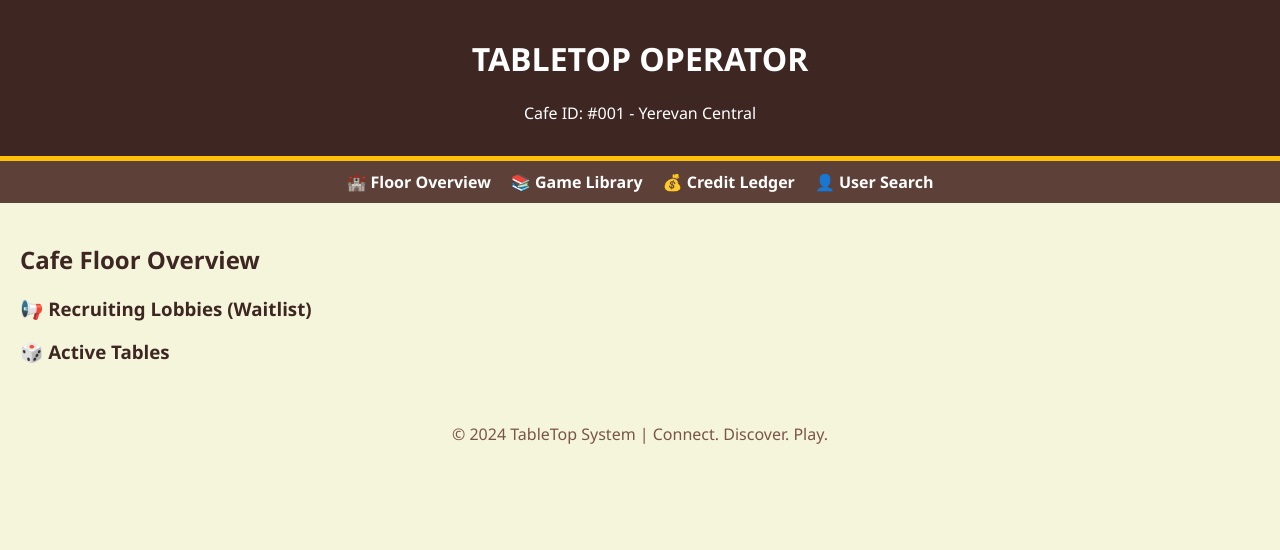
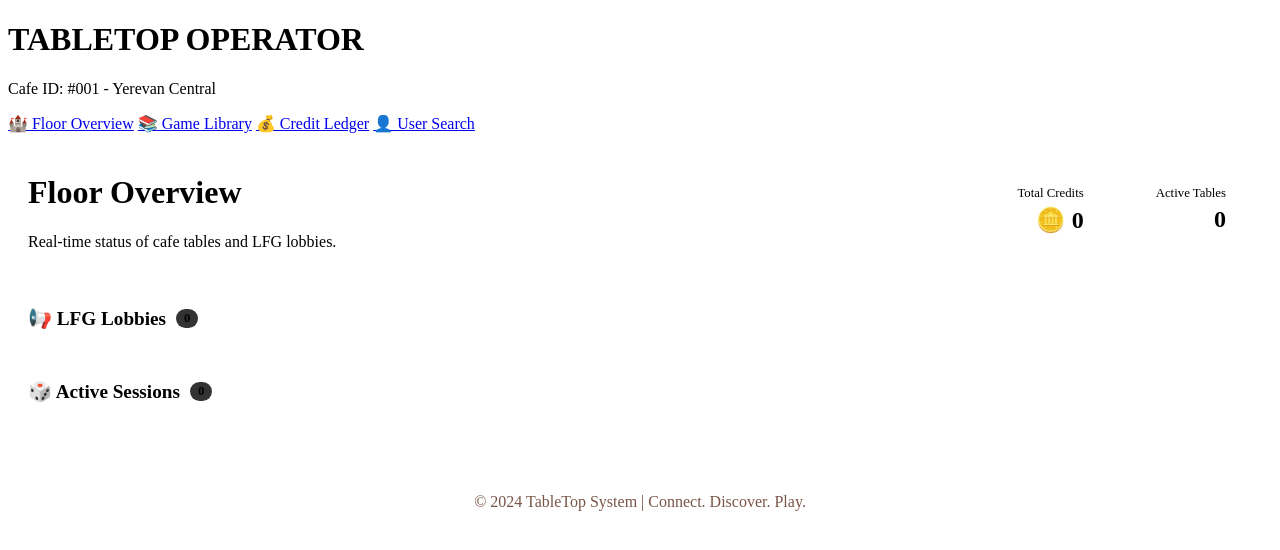
Before and after one commit to anryabrahamyan/TableTop, a Flask app: template templates/dashboard.html in a window 1280 px wide. Shown: the top 550 px of the page. Run offline with Flask 3, Linux system fonts and the light colour scheme; the template is opened without the code that fills it, so the values that code supplies are empty; some web fonts are replaced.

Commit message:
improve visuals

```diff
--- a/app.py
+++ b/app.py
@@ -12,11 +12,17 @@ db.init_app(app)
 
 @app.route('/')
 def dashboard():
-    # Fetch active sessions and table status for the dashboard
+    # FR.2.1: Filter lobbies by state for better floor awareness
+    recruiting_lobbies = SessionLobby.query.filter_by(status='RECRUITING').all()
     active_sessions = SessionLobby.query.filter_by(status='ACTIVE').all()
-    recruiting_sessions = SessionLobby.query.filter_by(status='RECRUITING').all()
-    return render_template('dashboard.html', active=active_sessions, recruiting=recruiting_sessions)
 
+    # FR.4.1: Pull admin profile for the Credit Ledger view
+    user = UserProfile.query.first()
+
+    return render_template('dashboard.html',
+                           recruiting=recruiting_lobbies,
+                           active=active_sessions,
+                           user=user)
 @app.route('/library')
 def library():
     # Staff view of the physical game shelf
--- a/static/css/style.css
+++ b/static/css/style.css
@@ -1,61 +1,57 @@
-:root {
-    --wood-dark: #3e2723;
-    --parchment: #f5f5dc;
-    --meeple-blue: #1976d2;
-    --forest-green: #2e7d32;
-    --accent-gold: #ffc107;
+/* Dashboard Specific Layout */
+.dashboard-header {
+    display: flex;
+    justify-content: space-between;
+    align-items: center;
+    margin-bottom: 40px;
 }
 
-body {
-    background-color: var(--parchment);
-    font-family: 'Segoe UI', Tahoma, Geneva, Verdana, sans-serif;
-    color: var(--wood-dark);
-    margin: 0;
+.stat-group { display: flex; gap: 20px; }
+
+.stat-card {
+    background: var(--card-bg);
+    padding: 15px 25px;
+    border-radius: 12px;
+    border: 1px solid rgba(255,255,255,0.1);
+    text-align: right;
 }
 
-header {
-    background-color: var(--wood-dark);
-    color: white;
-    padding: 1rem;
-    text-align: center;
-    border-bottom: 5px solid var(--accent-gold);
+.stat-card .label { display: block; font-size: 0.8rem; color: var(--muted); margin-bottom: 5px; }
+.stat-card .value { font-size: 1.5rem; font-weight: 700; color: var(--accent); }
+
+.floor-section { margin-bottom: 50px; }
+
+.section-title {
+    font-size: 1.2rem;
+    display: flex;
+    align-items: center;
+    gap: 10px;
+    margin-bottom: 20px;
+    color: var(--muted);
 }
 
-.nav-bar {
-    display: flex;
-    justify-content: center;
-    gap: 20px;
-    background: #5d4037;
-    padding: 10px;
+.section-title .count {
+    font-size: 0.8rem;
+    background: #333;
+    padding: 2px 8px;
+    border-radius: 10px;
 }
 
-.nav-bar a {
-    color: white;
-    text-decoration: none;
-    font-weight: bold;
+/* Progress Bars for LFG */
+.player-slots { margin: 20px 0; }
+.slot-text { display: flex; justify-content: space-between; font-size: 0.85rem; margin-bottom: 8px; }
+
+.progress-bar {
+    height: 8px;
+    background: #222;
+    border-radius: 4px;
+    overflow: hidden;
 }
 
-/* Card design mimicking board game components */
-.game-card {
-    background: white;
-    border: 2px solid var(--wood-dark);
-    border-radius: 8px;
-    padding: 15px;
-    margin: 10px;
-    box-shadow: 4px 4px 0px var(--wood-dark);
-    transition: transform 0.2s;
+.progress-fill {
+    height: 100%;
+    background: var(--accent);
+    transition: width 0.5s ease;
 }
 
-.game-card:hover {
-    transform: translateY(-5px);
-}
-
-.status-badge {
-    padding: 5px 10px;
-    border-radius: 20px;
-    font-size: 0.8rem;
-    color: white;
-}
-
-.available { background-color: var(--forest-green); }
-.checked-out { background-color: #d32f2f; }
+.full-width { width: 100%; box-sizing: border-box; text-align: center; }
--- a/templates/dashboard.html
+++ b/templates/dashboard.html
@@ -1,32 +1,63 @@
 {% extends "base.html" %}
 {% block content %}
 <div class="container">
-    <h2>Cafe Floor Overview</h2>
+    <div class="dashboard-header">
+        <div>
+            <h1>Floor Overview</h1>
+            <p class="subtitle">Real-time status of cafe tables and LFG lobbies.</p>
+        </div>
+        <div class="stat-group">
+            <div class="stat-card">
+                <span class="label">Total Credits</span>
+                <span class="value">🪙 {{ user.credit_balance if user else 0 }}</span>
+            </div>
+            <div class="stat-card">
+                <span class="label">Active Tables</span>
+                <span class="value">{{ active|length }}</span>
+            </div>
+        </div>
+    </div>
 
-    <div class="section">
-        <h3>📢 Recruiting Lobbies (Waitlist)</h3>
-        <div class="lobby-grid">
-            {% for session in recruiting %}
-            <div class="game-card">
-                <h4>{{ session.game_name }}</h4>
-                <p>Players Needed: {{ session.slots_remaining }}</p>
-                <button class="btn">Confirm Check-in</button>
+    <section class="floor-section">
+        <h2 class="section-title">📢 LFG Lobbies <span class="count">{{ recruiting|length }}</span></h2>
+        <div class="grid">
+            {% for lobby in recruiting %}
+            <div class="modern-card lobby-card">
+                <div class="card-badge">RECRUITING</div>
+                <div class="card-body">
+                    <h3>{{ lobby.game.title }}</h3>
+                    <p>Table #{{ lobby.table_number }}</p>
+
+                    <div class="player-slots">
+                        <div class="slot-text">
+                            <span>Players Joined</span>
+                            <span>{{ lobby.slots_filled }} / {{ lobby.slots_total }}</span>
+                        </div>
+                        <div class="progress-bar">
+                            <div class="progress-fill" style="width: {{ (lobby.slots_filled / lobby.slots_total) * 100 }}%;"></div>
+                        </div>
+                    </div>
+                    <button class="btn btn-primary full-width">Check-in Players</button>
+                </div>
             </div>
             {% endfor %}
         </div>
-    </div>
+    </section>
 
-    <div class="section">
-        <h3>🎲 Active Tables</h3>
-        <div class="lobby-grid">
+    <section class="floor-section">
+        <h2 class="section-title">🎲 Active Sessions <span class="count">{{ active|length }}</span></h2>
+        <div class="grid">
             {% for session in active %}
-            <div class="game-card">
-                <h4>Table #{{ session.table_number }}</h4>
-                <p>Game: {{ session.game_name }}</p>
-                <span class="status-badge available">In Progress</span>
+            <div class="modern-card active-card">
+                <div class="card-body">
+                    <div class="table-id">TABLE {{ session.table_number }}</div>
+                    <h3>{{ session.game.title }}</h3>
+                    <p class="status-text">🟢 Session in progress</p>
+                    <button class="btn btn-outline full-width">Complete Session</button>
+                </div>
             </div>
             {% endfor %}
         </div>
-    </div>
+    </section>
 </div>
 {% endblock %}
```
Also changed, not shown: models.py (+19 -2 lines).
